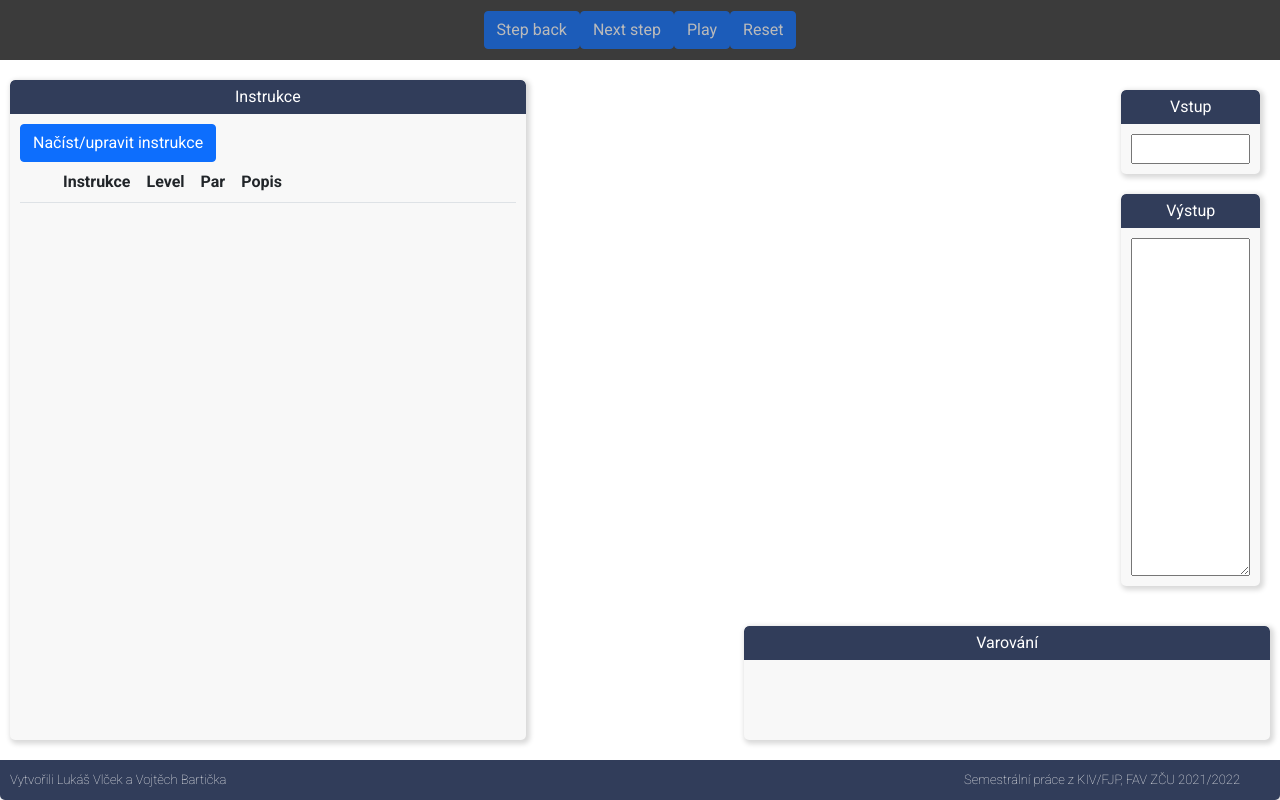
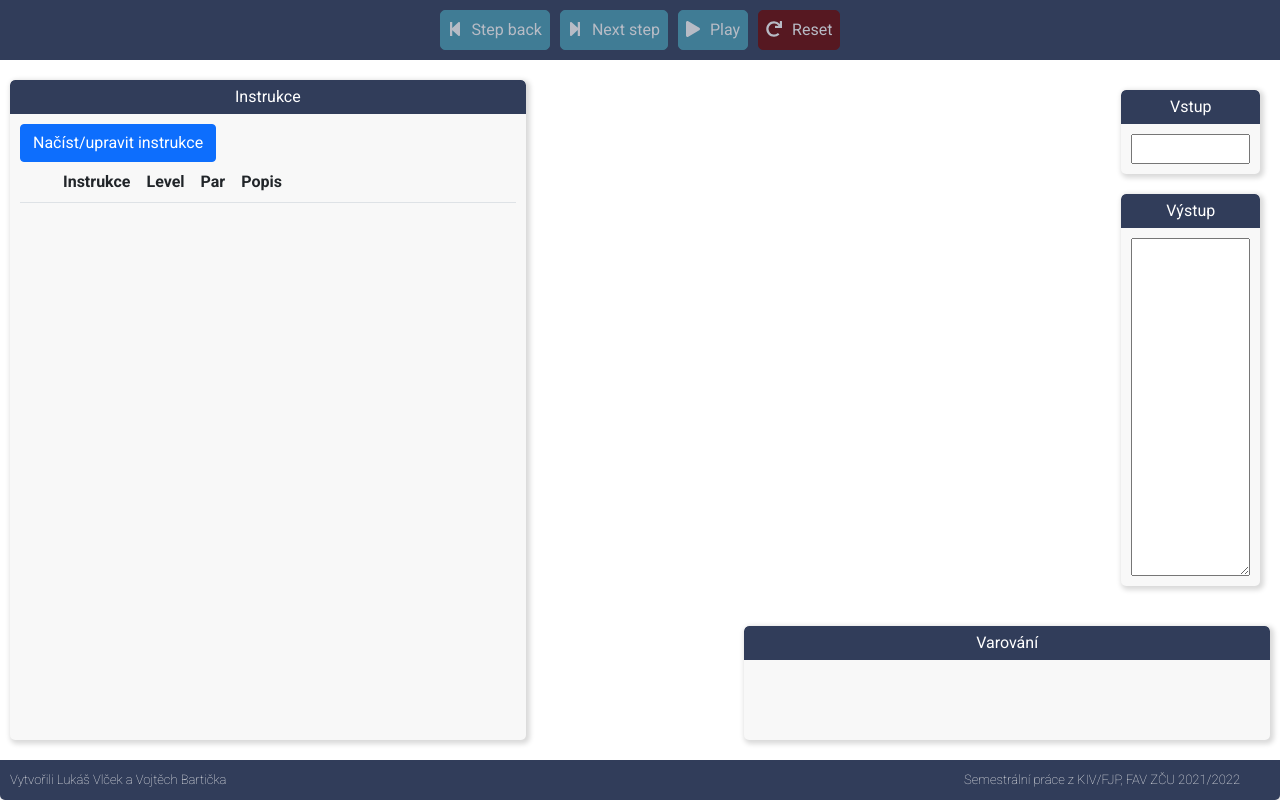
Before and after one commit to SpeekeR99/ZS23_FJP_PL0_INTERPRETER_Kimlova_Zappe, a Next.js app in the folder pl0/: page / in a window 1280 px wide. Built offline with nearby package versions, Linux system fonts and the light colour scheme.

Commit message:
IconButtons

```diff
--- a/pl0/components/controlpanel/index.tsx
+++ b/pl0/components/controlpanel/index.tsx
@@ -2,6 +2,15 @@ import React, { useState } from 'react';
 import { Button } from 'react-bootstrap';
 import { dark, light, primary } from '../../constants/Colors';
 import { DataModel, EmulationState } from '../../core/model';
+
+import {
+    faStepBackward,
+    faStepForward,
+    faPlay,
+    faRedo,
+} from '@fortawesome/free-solid-svg-icons';
+import { FontAwesomeIcon } from '@fortawesome/react-fontawesome';
+import { ButtonStyle, IconButton } from '../general/IconButton';
 
 type ControlPanelProps = {
     models: DataModel[];
@@ -18,23 +27,33 @@ type ControlPanelProps = {
 export function ControlPanel(props: ControlPanelProps) {
     return (
         <div>
-            <Button
+            <IconButton
                 onClick={props.previous}
                 disabled={!props.models || !props.models.length}
-            >
-                Step back
-            </Button>
-            <Button onClick={props.nextStep} disabled={!props.canContinue()}>
-                Next step
-            </Button>
-
-            <Button onClick={props.play} disabled={!props.model}>
-                Play
-            </Button>
-
-            <Button onClick={props.start} disabled={!props.model}>
-                Reset
-            </Button>
+                text={'Step back'}
+                icon={faStepBackward}
+            />
+            <IconButton
+                onClick={props.nextStep}
+                disabled={!props.canContinue()}
+                text={'Next step'}
+                icon={faStepForward}
+                style={ButtonStyle.STANDARD}
+            />
+            <IconButton
+                onClick={props.play}
+                disabled={!props.model}
+                text={'Play'}
+                icon={faPlay}
+                style={ButtonStyle.STANDARD}
+            />
+            <IconButton
+                onClick={props.start}
+                disabled={!props.model}
+                text={'Reset'}
+                icon={faRedo}
+                style={ButtonStyle.DANGER}
+            />
         </div>
     );
 }
--- /dev/null
+++ b/pl0/components/general/IconButton.tsx
@@ -0,0 +1,45 @@
+import { IconDefinition } from '@fortawesome/fontawesome-svg-core';
+import { FontAwesomeIcon } from '@fortawesome/react-fontawesome';
+import React from 'react';
+import { Button } from 'react-bootstrap';
+import styles from '../../styles/buttons.module.css';
+
+export enum ButtonStyle {
+    STANDARD,
+    DANGER,
+    SECONDARY,
+}
+type ButtonProps = {
+    text: string;
+    icon: IconDefinition;
+    style?: ButtonStyle;
+    onClick: () => void;
+    disabled?: boolean;
+};
+export function IconButton(props: ButtonProps) {
+    return (
+        <Button
+            className={`${styles.buttonBase} ${
+                props.style === ButtonStyle.STANDARD
+                    ? styles.buttonStandard
+                    : props.style === ButtonStyle.DANGER
+                    ? styles.buttonDanger
+                    : props.style === ButtonStyle.SECONDARY
+                    ? styles.buttonSecondary
+                    : styles.buttonStandard
+            }`}
+            onClick={props.onClick}
+            disabled={props.disabled}
+        >
+            <div>
+                <FontAwesomeIcon
+                    width={'20px'}
+                    color={'white'}
+                    icon={props.icon}
+                    style={{ marginRight: '10px' }}
+                />
+                {props.text}
+            </div>
+        </Button>
+    );
+}
--- a/pl0/package.json
+++ b/pl0/package.json
@@ -9,6 +9,9 @@
       "lint": "next lint"
    },
    "dependencies": {
+      "@fortawesome/fontawesome-svg-core": "^1.2.36",
+      "@fortawesome/free-solid-svg-icons": "^5.15.4",
+      "@fortawesome/react-fontawesome": "^0.1.16",
       "bootstrap": "^5.1.3",
       "classnames": "^2.3.1",
       "next": "12.0.4",
--- /dev/null
+++ b/pl0/styles/buttons.module.css
@@ -0,0 +1,31 @@
+.buttonBase {
+    padding: 7px;
+    margin: 0px 5px;
+    border-radius: 5px !important;
+}
+
+.buttonStandard {
+    outline: none;
+    background-color: #489fb5 !important;
+    border-color: #489fb5 !important;
+}
+/*
+.buttonStandard :hover {
+    background-color: #244f5a !important;
+    border-color: #244f5a !important;
+}*/
+.buttonDanger {
+    background-color: #6b0504 !important;
+    border-color: #6b0504 !important;
+}
+.buttonSecondary {
+}
+
+/*
+export const primary = '#313D5A';
+export const secondary = '#489FB5';
+export const danger = '#6B0504';
+export const light = '#F8F8F8';
+export const dark = '#9E90A2';
+export const white = '#FFFFFF';
+*/
--- a/pl0/styles/layout.module.css
+++ b/pl0/styles/layout.module.css
@@ -19,7 +19,8 @@
 
 .header {
     grid-area: header;
-    background-color: rgb(59, 59, 59);
+    background-color: rgb(206, 206, 206);
+    background-color: #313d5a;
 
     align-items: center;
     justify-content: center;
```
Also changed, not shown: 1 other file (tests, documents, lock files or other folders).
